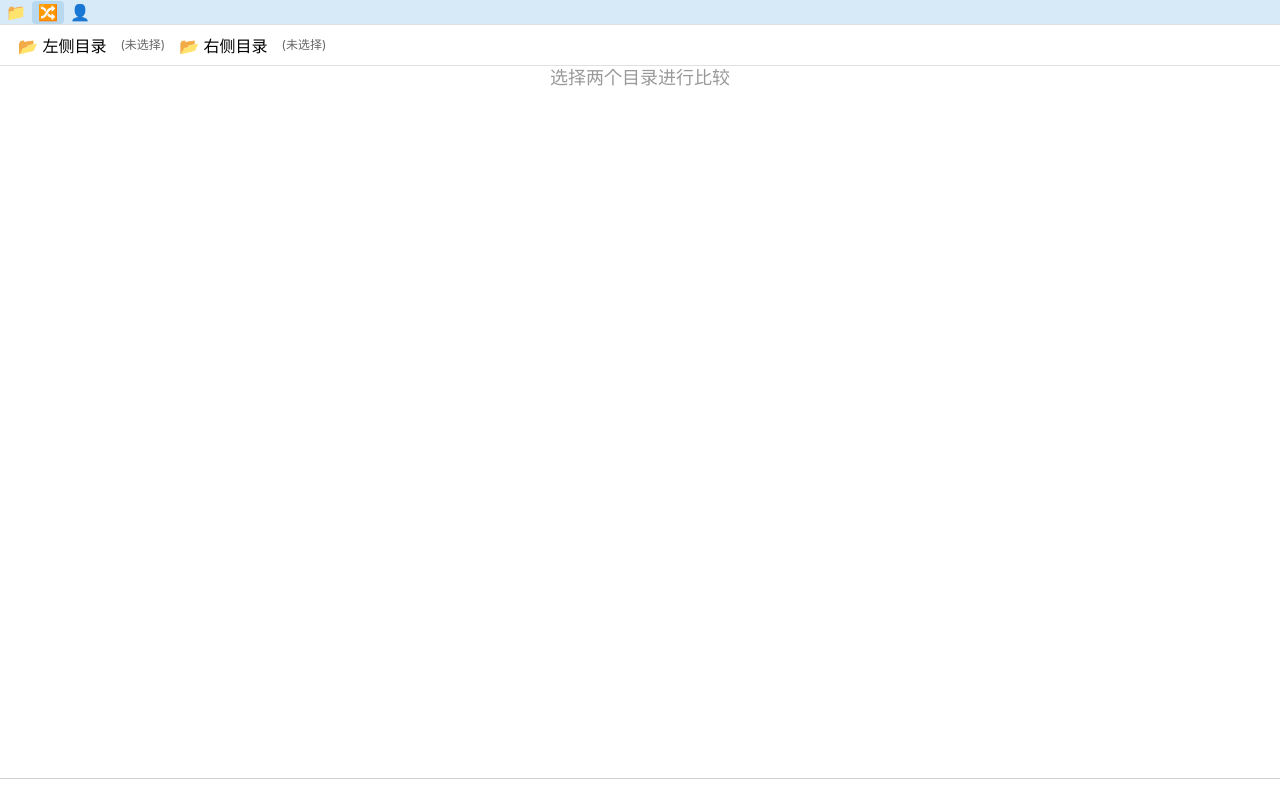
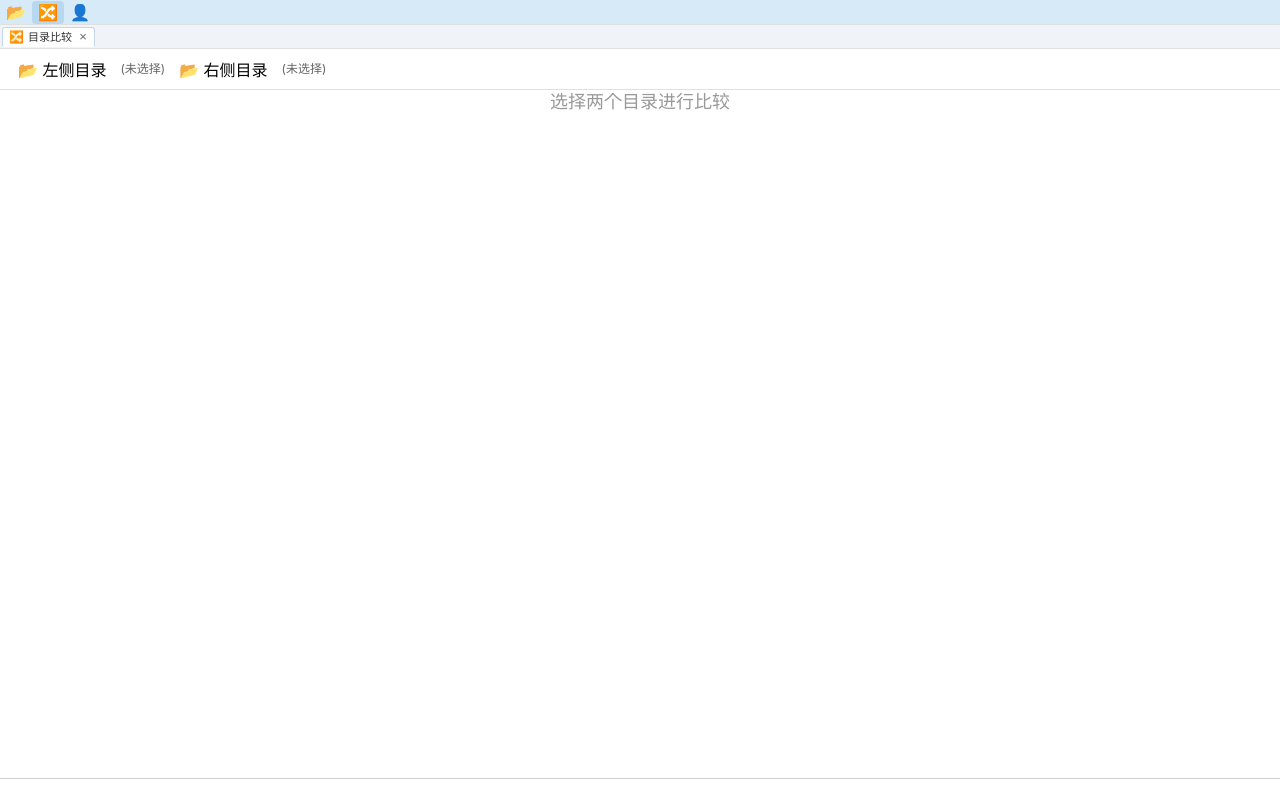
Before and after one commit to fisherFIAF/photo-repository, a React (Vite) app: page / in a window 1280 px wide. Both pictures are taken after a click on the button "目录比较". Built offline with nearby package versions, Linux system fonts and the light colour scheme.

Commit message:
feat: support tab

```diff
--- a/src/App.css
+++ b/src/App.css
@@ -93,6 +93,81 @@ html, body, #root {
   outline: none;
 }
 
+.tab-bar {
+  display: flex;
+  align-items: center;
+  gap: 2px;
+  height: 24px;
+  min-height: 24px;
+  padding: 0 2px;
+  border-bottom: 1px solid #e0e0e0;
+  background: #f0f4f8;
+  overflow-x: auto;
+  overflow-y: hidden;
+  flex-shrink: 0;
+}
+
+.tab {
+  display: inline-flex;
+  align-items: center;
+  gap: 4px;
+  max-width: 220px;
+  height: 20px;
+  max-height: 20px;
+  padding: 0 4px 0 6px;
+  border: 1px solid transparent;
+  border-radius: 3px 3px 0 0;
+  background: transparent;
+  font-size: 11px;
+  line-height: 18px;
+  color: #333;
+  cursor: pointer;
+  box-sizing: border-box;
+  flex-shrink: 0;
+}
+
+.tab:hover {
+  background: #e4ecf4;
+}
+
+.tab.active {
+  background: #fff;
+  border-color: #c5d6e8;
+  border-bottom-color: #fff;
+}
+
+.tab-icon {
+  flex-shrink: 0;
+  font-size: 12px;
+  line-height: 1;
+}
+
+.tab-label {
+  overflow: hidden;
+  text-overflow: ellipsis;
+  white-space: nowrap;
+  min-width: 0;
+}
+
+.tab-close {
+  flex-shrink: 0;
+  display: inline-flex;
+  align-items: center;
+  justify-content: center;
+  width: 14px;
+  height: 14px;
+  max-height: 14px;
+  border-radius: 2px;
+  font-size: 13px;
+  line-height: 1;
+  color: #666;
+}
+
+.tab-close:hover {
+  background: #d0d8e0;
+  color: #111;
+}
+
 .status-bar {
   display: flex;
   align-items: center;
@@ -135,7 +210,7 @@ html, body, #root {
   color: #999;
 }
 
-/* --- View mode switching (DOM 同树共存，靠显隐) --- */
+/* --- View switching by active tab kind (DOM 同树共存，靠显隐) --- */
 
 .layout.compare-mode .work-area,
 .layout.compare-mode .status-bar {
--- a/src/App.tsx
+++ b/src/App.tsx
@@ -1,22 +1,68 @@
-import { useState, useCallback, useEffect } from "react";
+import { useState, useCallback, useEffect, useMemo } from "react";
 import { invoke } from "@tauri-apps/api/core";
 import { Toolbar } from "./components/Toolbar";
+import { TabBar } from "./components/TabBar";
 import { CompareView } from "./features/compare/CompareView";
 import { FacesView } from "./features/faces/FacesView";
 import { GridStatusBar } from "./features/grid/GridStatusBar";
 import { GridView } from "./features/grid/GridView";
 import { useGridImages } from "./features/grid/useGridImages";
-import type { FolderImagesInfo, PersonTag, ViewMode } from "./types";
+import type {
+  AppTab,
+  FolderImagesInfo,
+  FolderTab,
+  PersonTag,
+} from "./types";
+import { MAX_FOLDER_TABS } from "./types";
 import "./App.css";
 
+let folderTabSeq = 0;
+
+function nextFolderTabId(): string {
+  folderTabSeq += 1;
+  return `folder-${folderTabSeq}`;
+}
+
 function App() {
-  const [mode, setMode] = useState<ViewMode>("grid");
-  const [folderPath, setFolderPath] = useState("");
-  const [filterTagId, setFilterTagId] = useState("");
+  const [tabs, setTabs] = useState<AppTab[]>([]);
+  const [activeTabId, setActiveTabId] = useState<string | null>(null);
+  const [filterByFolderId, setFilterByFolderId] = useState<Record<string, string>>(
+    {},
+  );
   const [personTags, setPersonTags] = useState<PersonTag[]>([]);
   const [folderTagMap, setFolderTagMap] = useState<Record<string, string[]>>({});
 
-  const grid = useGridImages(folderPath, setFolderPath, setFilterTagId);
+  const activeTab = useMemo(
+    () => tabs.find((t) => t.id === activeTabId) ?? null,
+    [tabs, activeTabId],
+  );
+
+  const activeFolderTab =
+    activeTab?.kind === "folder" ? activeTab : null;
+
+  const lastFolderPath = useMemo(() => {
+    for (let i = tabs.length - 1; i >= 0; i--) {
+      const t = tabs[i];
+      if (t.kind === "folder") return t.path;
+    }
+    return "";
+  }, [tabs]);
+
+  const filterFolderTab = useMemo(() => {
+    if (activeFolderTab) return activeFolderTab;
+    for (let i = tabs.length - 1; i >= 0; i--) {
+      const t = tabs[i];
+      if (t.kind === "folder") return t;
+    }
+    return null;
+  }, [activeFolderTab, tabs]);
+
+  const folderPath = activeFolderTab?.path ?? lastFolderPath;
+  const filterTagId = filterFolderTab
+    ? (filterByFolderId[filterFolderTab.id] ?? "")
+    : "";
+
+  const grid = useGridImages(activeFolderTab?.path ?? "");
 
   const refreshFolderTags = useCallback(async (folder: string) => {
     if (!folder) {
@@ -33,37 +79,138 @@ function App() {
   }, []);
 
   useEffect(() => {
-    if (folderPath) refreshFolderTags(folderPath);
-  }, [folderPath, refreshFolderTags]);
+    if (activeFolderTab?.path) void refreshFolderTags(activeFolderTab.path);
+  }, [activeFolderTab?.path, refreshFolderTags]);
+
+  const activateTab = useCallback((id: string) => {
+    setActiveTabId(id);
+  }, []);
+
+  const closeTab = useCallback(
+    (id: string) => {
+      setTabs((prev) => {
+        const idx = prev.findIndex((t) => t.id === id);
+        if (idx < 0) return prev;
+        const closing = prev[idx];
+        if (closing.kind === "folder") {
+          grid.dropSession(closing.path);
+          setFilterByFolderId((filters) => {
+            const next = { ...filters };
+            delete next[closing.id];
+            return next;
+          });
+        }
+        const next = prev.filter((t) => t.id !== id);
+        setActiveTabId((cur) => {
+          if (cur !== id) return cur;
+          if (next.length === 0) return null;
+          const fallback = next[Math.min(idx, next.length - 1)];
+          return fallback.id;
+        });
+        return next;
+      });
+    },
+    [grid],
+  );
+
+  const openOrFocusFolder = useCallback(
+    async (path: string) => {
+      const existing = tabs.find(
+        (t): t is FolderTab => t.kind === "folder" && t.path === path,
+      );
+      if (existing) {
+        setActiveTabId(existing.id);
+        await grid.ensureLoaded(path);
+        return;
+      }
+
+      const folderCount = tabs.filter((t) => t.kind === "folder").length;
+      if (folderCount >= MAX_FOLDER_TABS) {
+        window.alert(`最多打开 ${MAX_FOLDER_TABS} 个文件夹标签页`);
+        return;
+      }
+
+      const tab: FolderTab = {
+        kind: "folder",
+        id: nextFolderTabId(),
+        path,
+      };
+      setTabs((prev) => [...prev, tab]);
+      setActiveTabId(tab.id);
+      await grid.ensureLoaded(path);
+    },
+    [tabs, grid],
+  );
+
+  const handleOpenFolder = useCallback(async () => {
+    const path = await grid.pickFolder();
+    if (!path) return;
+    await openOrFocusFolder(path);
+  }, [grid, openOrFocusFolder]);
+
+  const handleOpenCompare = useCallback(() => {
+    const existing = tabs.find((t) => t.kind === "compare");
+    if (existing) {
+      setActiveTabId(existing.id);
+      return;
+    }
+    const tab: AppTab = { kind: "compare", id: "compare" };
+    setTabs((prev) => [...prev, tab]);
+    setActiveTabId(tab.id);
+  }, [tabs]);
+
+  const handleOpenFaces = useCallback(() => {
+    const existing = tabs.find((t) => t.kind === "faces");
+    if (existing) {
+      setActiveTabId(existing.id);
+      return;
+    }
+    const tab: AppTab = { kind: "faces", id: "faces" };
+    setTabs((prev) => [...prev, tab]);
+    setActiveTabId(tab.id);
+  }, [tabs]);
+
+  const setFilterTagId = useCallback(
+    (id: string) => {
+      if (!filterFolderTab) return;
+      setFilterByFolderId((prev) => ({ ...prev, [filterFolderTab.id]: id }));
+    },
+    [filterFolderTab],
+  );
+
+  /** Faces may set a folder for batch tagging — open/focus as a folder tab. */
+  const setFolderPathFromFaces = useCallback(
+    (path: string) => {
+      if (!path) return;
+      void openOrFocusFolder(path);
+    },
+    [openOrFocusFolder],
+  );
 
   const layoutClass =
-    mode === "compare"
+    activeTab?.kind === "compare"
       ? "layout compare-mode"
-      : mode === "faces"
+      : activeTab?.kind === "faces"
         ? "layout faces-mode"
         : "layout";
 
   return (
     <div className={layoutClass}>
       <Toolbar
-        mode={mode}
-        folderPath={folderPath}
+        activeTab={activeTab}
         personTags={personTags}
         filterTagId={filterTagId}
-        onSelectGrid={() => {
-          if (folderPath) {
-            setMode("grid");
-            if (grid.images.length === 0) {
-              void grid.loadPage(folderPath, 0, false);
-            }
-          } else {
-            void grid.handleOpenFolder();
-          }
-        }}
-        onSelectCompare={() => setMode("compare")}
-        onSelectFaces={() => setMode("faces")}
+        onOpenFolder={() => void handleOpenFolder()}
+        onOpenCompare={handleOpenCompare}
+        onOpenFaces={handleOpenFaces}
         onFilterChange={setFilterTagId}
-        onOpenFolder={() => void grid.handleOpenFolder()}
+      />
+
+      <TabBar
+        tabs={tabs}
+        activeTabId={activeTabId}
+        onActivate={activateTab}
+        onClose={closeTab}
       />
 
       <GridView
@@ -72,13 +219,15 @@ function App() {
         filterTagId={filterTagId}
         folderTagMap={folderTagMap}
         personTags={personTags}
+        hasFolderTab={!!activeFolderTab}
+        loading={grid.loading}
       />
 
       <CompareView />
 
       <FacesView
         folderPath={folderPath}
-        setFolderPath={setFolderPath}
+        setFolderPath={setFolderPathFromFaces}
         personTags={personTags}
         setPersonTags={setPersonTags}
         filterTagId={filterTagId}
--- /dev/null
+++ b/src/components/TabBar.tsx
@@ -0,0 +1,57 @@
+import type { AppTab } from "../types";
+
+interface TabBarProps {
+  tabs: AppTab[];
+  activeTabId: string | null;
+  onActivate: (id: string) => void;
+  onClose: (id: string) => void;
+}
+
+function tabLabel(tab: AppTab): string {
+  if (tab.kind === "folder") return tab.path;
+  if (tab.kind === "compare") return "目录比较";
+  return "人物标签";
+}
+
+function tabIcon(tab: AppTab): string {
+  if (tab.kind === "folder") return "🖼️";
+  if (tab.kind === "compare") return "🔀";
+  return "👤";
+}
+
+export function TabBar({ tabs, activeTabId, onActivate, onClose }: TabBarProps) {
+  if (tabs.length === 0) return null;
+
+  return (
+    <div className="tab-bar" role="tablist">
+      {tabs.map((tab) => {
+        const label = tabLabel(tab);
+        return (
+          <button
+            key={tab.id}
+            type="button"
+            role="tab"
+            aria-selected={tab.id === activeTabId}
+            className={`tab ${tab.id === activeTabId ? "active" : ""}`}
+            title={label}
+            onClick={() => onActivate(tab.id)}
+          >
+            <span className="tab-icon">{tabIcon(tab)}</span>
+            <span className="tab-label">{label}</span>
+            <span
+              className="tab-close"
+              title="关闭"
+              role="button"
+              onClick={(e) => {
+                e.stopPropagation();
+                onClose(tab.id);
+              }}
+            >
+              ×
+            </span>
+          </button>
+        );
+      })}
+    </div>
+  );
+}
--- a/src/components/Toolbar.tsx
+++ b/src/components/Toolbar.tsx
@@ -1,52 +1,50 @@
-import type { PersonTag, ViewMode } from "../types";
+import type { AppTab, PersonTag } from "../types";
 
 interface ToolbarProps {
-  mode: ViewMode;
-  folderPath: string;
+  activeTab: AppTab | null;
   personTags: PersonTag[];
   filterTagId: string;
-  onSelectGrid: () => void;
-  onSelectCompare: () => void;
-  onSelectFaces: () => void;
+  onOpenFolder: () => void;
+  onOpenCompare: () => void;
+  onOpenFaces: () => void;
   onFilterChange: (tagId: string) => void;
-  onOpenFolder: () => void;
 }
 
 export function Toolbar({
-  mode,
-  folderPath,
+  activeTab,
   personTags,
   filterTagId,
-  onSelectGrid,
-  onSelectCompare,
-  onSelectFaces,
+  onOpenFolder,
+  onOpenCompare,
+  onOpenFaces,
   onFilterChange,
-  onOpenFolder,
 }: ToolbarProps) {
+  const kind = activeTab?.kind ?? null;
+
   return (
     <div className="toolbar">
       <button
-        className={`toolbar-btn ${mode === "grid" ? "active" : ""}`}
-        onClick={onSelectGrid}
-        title="图片浏览"
+        className={`toolbar-btn ${kind === "folder" ? "active" : ""}`}
+        onClick={onOpenFolder}
+        title="打开文件夹"
       >
-        📁
+        📂
       </button>
       <button
-        className={`toolbar-btn ${mode === "compare" ? "active" : ""}`}
-        onClick={onSelectCompare}
+        className={`toolbar-btn ${kind === "compare" ? "active" : ""}`}
+        onClick={onOpenCompare}
         title="目录比较"
       >
         🔀
       </button>
       <button
-        className={`toolbar-btn ${mode === "faces" ? "active" : ""}`}
-        onClick={onSelectFaces}
+        className={`toolbar-btn ${kind === "faces" ? "active" : ""}`}
+        onClick={onOpenFaces}
         title="人物标签"
       >
         👤
       </button>
-      {mode === "grid" && folderPath && (
+      {kind === "folder" && (
         <div className="toolbar-filter">
           <select
             value={filterTagId}
@@ -60,9 +58,6 @@ export function Toolbar({
               </option>
             ))}
           </select>
-          <button className="toolbar-btn" title="打开文件夹" onClick={onOpenFolder}>
-            📂
-          </button>
         </div>
       )}
     </div>
--- a/src/features/grid/useGridImages.ts
+++ b/src/features/grid/useGridImages.ts
@@ -7,11 +7,19 @@ import type { ImageEntry, ListImagesResponse, ThumbProgress } from "../../types"
 const PAGE_SIZE = 50;
 let batchId = 0;
 
-export function useGridImages(
-  folderPath: string,
-  setFolderPath: (path: string) => void,
-  setFilterTagId: (id: string) => void,
-) {
+type FolderSession = {
+  images: ImageEntry[];
+  total: number;
+  offset: number;
+};
+
+const emptySession = (): FolderSession => ({
+  images: [],
+  total: 0,
+  offset: 0,
+});
+
+export function useGridImages(activeFolderPath: string) {
   const [images, setImages] = useState<ImageEntry[]>([]);
   const [total, setTotal] = useState(0);
   const [offset, setOffset] = useState(0);
@@ -19,25 +27,56 @@ export function useGridImages(
   const [progressCurrent, setProgressCurrent] = useState(0);
   const [progressTotal, setProgressTotal] = useState(0);
   const workAreaRef = useRef<HTMLDivElement>(null);
-  const imageCountRef = useRef(0);
   const loadingRef = useRef(false);
-  const folderPathRef = useRef(folderPath);
+  const folderPathRef = useRef(activeFolderPath);
   const offsetRef = useRef(offset);
   const totalRef = useRef(total);
   const imagesLenRef = useRef(images.length);
+  const sessionsRef = useRef<Map<string, FolderSession>>(new Map());
 
-  folderPathRef.current = folderPath;
+  folderPathRef.current = activeFolderPath;
   offsetRef.current = offset;
   totalRef.current = total;
   imagesLenRef.current = images.length;
 
+  const persistActive = useCallback(
+    (next: Partial<FolderSession>) => {
+      const path = folderPathRef.current;
+      if (!path) return;
+      const prev = sessionsRef.current.get(path) ?? emptySession();
+      sessionsRef.current.set(path, { ...prev, ...next });
+    },
+    [],
+  );
+
+  const restoreSession = useCallback((path: string) => {
+    const session = sessionsRef.current.get(path) ?? emptySession();
+    setImages(session.images);
+    setTotal(session.total);
+    setOffset(session.offset);
+    setProgressCurrent(0);
+    setProgressTotal(0);
+  }, []);
+
+  useEffect(() => {
+    if (!activeFolderPath) {
+      setImages([]);
+      setTotal(0);
+      setOffset(0);
+      return;
+    }
+    restoreSession(activeFolderPath);
+  }, [activeFolderPath, restoreSession]);
+
   const loadPage = useCallback(
     async (currentFolder: string, currentOffset: number, append: boolean) => {
-      if (loadingRef.current) return;
+      if (!currentFolder || loadingRef.current) return;
       loadingRef.current = true;
 
       const myBatchId = ++batchId;
-      const baseIndex = append ? imageCountRef.current : 0;
+      const baseIndex = append
+        ? (sessionsRef.current.get(currentFolder)?.images.length ?? 0)
+        : 0;
 
       if (append) {
         setOffset(currentOffset);
@@ -63,6 +102,7 @@ export function useGridImages(
               clearInterval(timer);
               return;
             }
+            if (folderPathRef.current !== currentFolder) return;
             setImages((prev) => {
               if (prev.length > 0 && prev.every((img) => img.thumb_ready)) {
                 finish();
@@ -77,6 +117,7 @@ export function useGridImages(
               finish();
               return;
             }
+            if (folderPathRef.current !== currentFolder) return;
             const { index, current, total: progTotal } = event.payload;
             setProgressCurrent(current);
             setProgressTotal(progTotal);
@@ -89,6 +130,7 @@ export function useGridImages(
                   thumb_ready: true,
                 };
               }
+              persistActive({ images: updated });
               return updated;
             });
           })
@@ -100,14 +142,31 @@ export function useGridImages(
                 limit: PAGE_SIZE,
               })
                 .then((resp) => {
+                  const apply = (prevImages: ImageEntry[]) => {
+                    const next = append ? [...prevImages, ...resp.items] : resp.items;
+                    const nextOffset = currentOffset + resp.items.length;
+                    sessionsRef.current.set(currentFolder, {
+                      images: next,
+                      total: resp.total,
+                      offset: nextOffset,
+                    });
+                    return { next, nextOffset };
+                  };
+
+                  if (folderPathRef.current === currentFolder) {
                     setTotal(resp.total);
                     setImages((prev) => {
-                    const next = append ? [...prev, ...resp.items] : resp.items;
-                    imageCountRef.current = next.length;
+                      const { next, nextOffset } = apply(prev);
+                      setOffset(nextOffset);
                       return next;
                     });
-                  setOffset(currentOffset + resp.items.length);
                     setProgressTotal(resp.items.length);
+                  } else {
+                    const existing =
+                      sessionsRef.current.get(currentFolder)?.images ?? [];
+                    apply(existing);
+                  }
+
                   if (resp.items.length === 0) {
                     clearInterval(timer);
                     finish();
@@ -126,24 +185,38 @@ export function useGridImages(
         });
       } finally {
         loadingRef.current = false;
+        if (folderPathRef.current === currentFolder) {
           setLoading(false);
         }
+      }
     },
-    [],
+    [persistActive],
   );
 
-  const handleOpenFolder = useCallback(async () => {
+  /** Pick a directory; returns path or null. Does not mutate tabs. */
+  const pickFolder = useCallback(async (): Promise<string | null> => {
     const selected = await open({ directory: true, multiple: false });
-    if (!selected || typeof selected !== "string") return;
+    if (!selected || typeof selected !== "string") return null;
+    return selected;
+  }, []);
 
-    setFolderPath(selected);
+  const ensureLoaded = useCallback(
+    async (path: string) => {
+      const session = sessionsRef.current.get(path);
+      if (session && session.images.length > 0) return;
+      await loadPage(path, 0, false);
+    },
+    [loadPage],
+  );
+
+  const dropSession = useCallback((path: string) => {
+    sessionsRef.current.delete(path);
+    if (folderPathRef.current === path) {
       setImages([]);
-    imageCountRef.current = 0;
       setTotal(0);
       setOffset(0);
-    setFilterTagId("");
-    await loadPage(selected, 0, false);
-  }, [loadPage, setFolderPath, setFilterTagId]);
+    }
+  }, []);
 
   useEffect(() => {
     const el = workAreaRef.current;
@@ -172,6 +245,8 @@ export function useGridImages(
     progressTotal,
     workAreaRef,
     loadPage,
-    handleOpenFolder,
+    pickFolder,
+    ensureLoaded,
+    dropSession,
   };
 }
--- a/src/types.ts
+++ b/src/types.ts
@@ -66,6 +66,27 @@ export interface TagFolderResult {
   skipped: number;
 }
 
+/** @deprecated Prefer AppTab.kind; kept for any leftover references */
 export type ViewMode = "grid" | "compare" | "faces";
 
 export type CompareSide = "left" | "right";
+
+export const MAX_FOLDER_TABS = 7;
+
+export type FolderTab = {
+  kind: "folder";
+  id: string;
+  path: string;
+};
+
+export type CompareTab = {
+  kind: "compare";
+  id: "compare";
+};
+
+export type FacesTab = {
+  kind: "faces";
+  id: "faces";
+};
+
+export type AppTab = FolderTab | CompareTab | FacesTab;
```
Also changed, not shown: src/features/grid/GridView.tsx (+10 -2 lines), 2 other files (tests, documents, lock files or other folders). Lines whose indentation alone changed are shown as unchanged.
